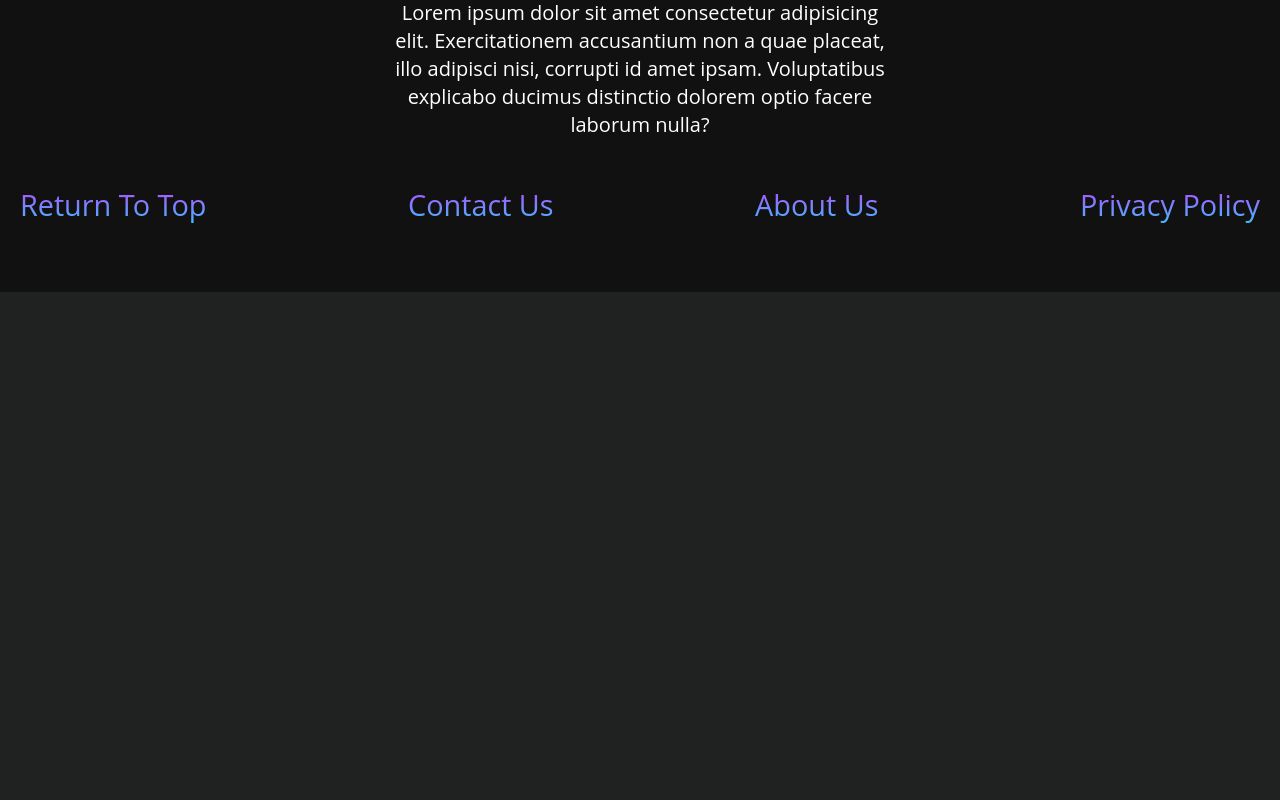
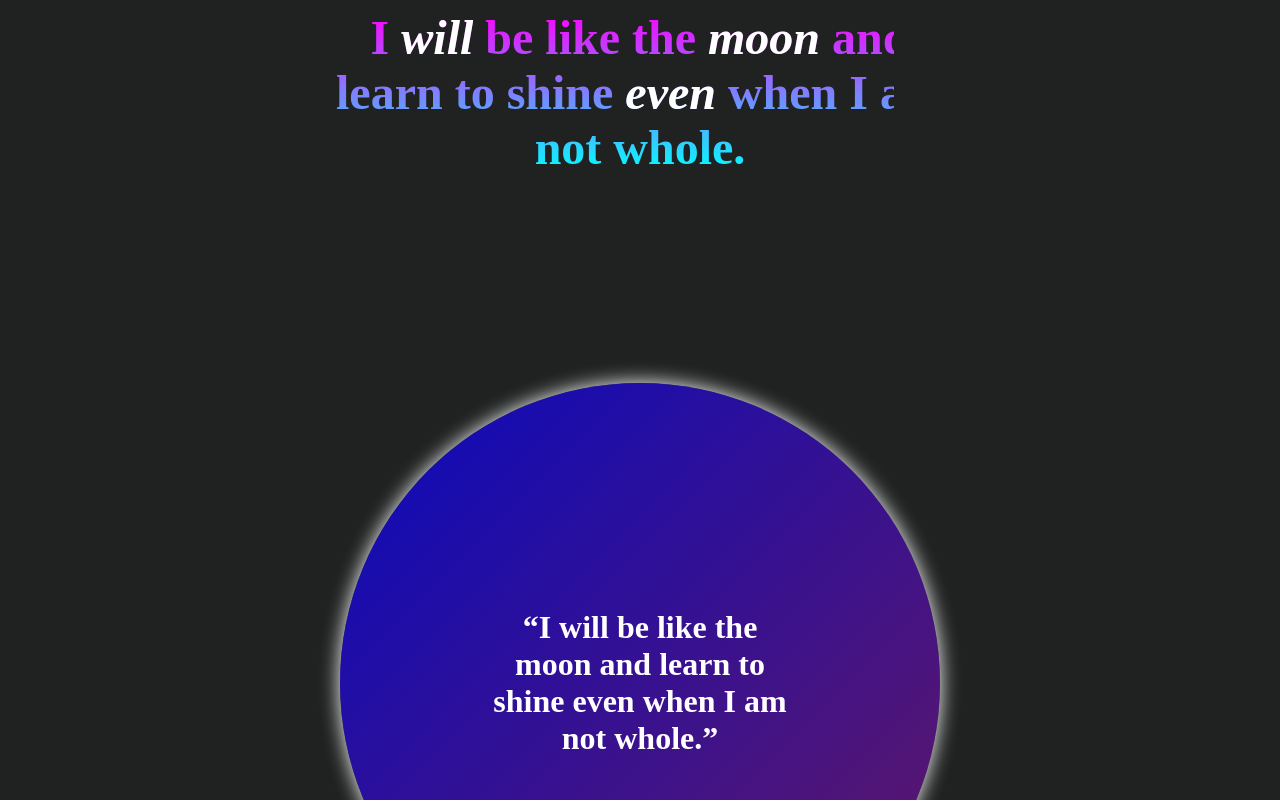
Before and after one commit to Ikrambo92/WordPearl-Frontend, a React (Create React App) app in the folder wordpearl/: page / in a window 1280 px wide. Shown: the part 300-1100 px from the top of the page. Before the commit the page ends 800 px from the top, so only its background shows below. Built offline with nearby package versions, Linux system fonts and the light colour scheme.

Commit message:
home page and sign up page updated

```diff
--- a/wordpearl/src/App.js
+++ b/wordpearl/src/App.js
@@ -8,6 +8,8 @@ import Pearls from './Components/Pearls'
 import Comments from './Components/Comments'
 import Oysters from './Components/Oysters'
 import SuccessfulPearl from './Components/SuccessfulPearl'
+import Signup from './Components/Signup'
+import Home from './Components/Home'
 
 
 function App() {
@@ -24,6 +26,8 @@ function App() {
         <Route path='/Oysters' element={<Oysters />} />
         <Route path='/PearlGenerator' element={<PearlGenerator />} />
         <Route path='/SuccessfulPearl' element={<Pearls />} />
+        <Route path='/Signup' element={<Signup />} />
+        <Route path='/' element={<Home />} />
       </Routes>
       <Footer />
     </div>
--- /dev/null
+++ b/wordpearl/src/Components/Home.css
@@ -0,0 +1,120 @@
+* {
+    margin: 0;
+    padding: 0;
+    box-sizing: border-box;
+}
+
+body {
+    background: rgb(32, 34, 34);
+    color: #fff;
+}
+
+.home-container {
+    height: 50vh;
+}
+
+.home-text {
+    position: absolute;
+    top: 50%;
+    left: 50%;
+    transform: translate(-50%, -50%);
+    text-align: center;
+}
+
+.home-text span {
+    background: linear-gradient(180deg, #fff, #fff);
+    background-clip: text;
+    -webkit-background-clip: text;
+    -webkit-text-fill-color: transparent;
+    font-style: italic;
+    text-decoration: underline;
+}
+
+.home-text h4 {
+    font-size: 3rem;
+    font-weight: 700;
+    margin-bottom: 1rem;
+    position: relative;
+    overflow: hidden;
+    background: linear-gradient(180deg, magenta, cyan);
+    background-clip: text;
+    -webkit-background-clip: text;
+    -webkit-text-fill-color: transparent;
+
+}
+
+.home-text h4::before {
+    content: '';
+    position: absolute;
+    left: 120%;
+    width: 120%;
+    height: 100%;
+    background: rgb(32, 34, 34);
+    animation: animate 10s linear infinite;
+}
+
+@keyframes animate {
+    0% {
+        left: -20%;
+    }
+
+    50% {
+        left: 120%;
+    }
+
+    100% {
+        left: -20%;
+    }
+}
+
+.pearl-container {
+    display: flex;
+    justify-content: center;
+    align-items: center;
+    flex-wrap: wrap;
+}
+
+.pearl-container .pearl-card {
+    margin: 2rem 2rem;
+    height: 600px;
+    width: 600px;
+    box-shadow: 0 0 20px rgba(255, 255, 255, 5);
+    border-radius: 50%;
+    position: relative;
+}
+
+.pearl-container .pearl-card .pearl-text {
+    position: absolute;
+    top: 50%;
+    left: 50%;
+    transform: translate(-50%, -50%);
+    text-align: center;
+    font-size: 2rem;
+}
+
+.pearl-container .pearl-card .pearl-author {
+    position: absolute;
+    bottom: 0;
+    left: 0;
+    width: 100%;
+    height: 100px;
+    background: linear-gradient(180deg, #fff, #fff);
+    background-clip: text;
+    -webkit-background-clip: text;
+    -webkit-text-fill-color: transparent;
+    font-size: 1.5rem;
+    display: flex;
+    justify-content: center;
+    align-items: center;
+}
+
+.pearl-container .pearl-card .buttons {
+    position: absolute;
+    bottom: 0;
+    left: 0;
+    width: 100%;
+    height: 100px;
+    display: flex;
+    justify-content: center;
+    align-items: center;
+}
--- /dev/null
+++ b/wordpearl/src/Components/Home.jsx
@@ -0,0 +1,58 @@
+import React from 'react'
+import './Home.css'
+
+const Home = () => {
+    return (
+        <div>
+            <div className="home-container">
+                <div className="home-text">
+                    <h4>I <span>will</span> be like the <span>moon</span> and learn to shine <span>even</span> when
+                        I am not whole.
+                    </h4>
+                </div>
+            </div>
+            <div className="pearl-container">
+                <div className="pearl-card">
+                    <div className="pearl-text">
+                        <h4>“I will be like the moon and learn to shine even when I am not whole.”</h4>
+                    </div>
+                    <div className="pearl-author">
+                        <h4>— <span>Alex</span></h4>
+                    </div>
+                    <div className="buttons">
+                        <button className="btn">Comment</button>
+                        <button className="btn">Vote</button>
+                    </div>
+                </div>
+
+                <div className="pearl-card">
+                    <div className="pearl-text">
+                        <h4>“I will be like the moon and learn to shine even when I am not whole.”</h4>
+                    </div>
+                    <div className="pearl-author">
+                        <h4>— <span>Alex</span></h4>
+                    </div>
+                    <div className="buttons">
+                        <button className="btn">Comment</button>
+                        <button className="btn">Vote</button>
+                    </div>
+                </div>
+
+                <div className="pearl-card">
+                    <div className="pearl-text">
+                        <h4>“I will be like the moon and learn to shine even when I am not whole.”</h4>
+                    </div>
+                    <div className="pearl-author">
+                        <h4>— <span>Alex</span></h4>
+                    </div>
+                    <div className="buttons">
+                        <button className="btn">Comment</button>
+                        <button className="btn">Vote</button>
+                    </div>
+                </div>
+            </div>
+        </div>
+                )
+}
+
+                export default Home
--- a/wordpearl/src/Components/Login.css
+++ b/wordpearl/src/Components/Login.css
@@ -17,20 +17,20 @@
     rgba(255, 0, 255, 0.3)
   );
   width: 50vw;
-  height: 620px;
+  height: 80vh;
   border-radius: 30px;
 }
 
 .creds h2 {
   font-size: 3rem;
   letter-spacing: 7px;
+  text-decoration: underline;
 }
 
 .creds h3 {
   padding-top: 70px;
   padding-bottom: 10px;
   font-size: 1.6rem;
-  text-decoration: underline;
   font-weight: 500;
   font-style: italic;
 }
@@ -81,3 +81,27 @@
   -webkit-background-clip: text;
   -webkit-text-fill-color: transparent;
 }
+
+.pearl-container {
+  display: flex;
+  justify-content: center;
+  align-items: center;
+  flex-direction: column;
+  padding-top: 50px;
+}
+
+.pearl-container .pearl-card {
+  display: flex;
+  justify-content: center;
+  align-items: center;
+  flex-direction: column;
+  background: linear-gradient(
+    to right bottom,
+    rgba(0, 0, 255, 0.7),
+    rgba(255, 0, 255, 0.3)
+  );
+  width: 80vw;
+  height: 50vh;
+  border-radius: 50px;
+  padding-bottom: 20px;
+}
--- a/wordpearl/src/Components/Login.jsx
+++ b/wordpearl/src/Components/Login.jsx
@@ -12,7 +12,7 @@ const Login = () => {
                 <h3>Password</h3>
                 <input type="text" name="password-input" id="pname" placeholder='Password123' />
                 <a href='#'>Forgot Password?</a>
-                <a href='#'>Dont have an account? Sign up!</a>
+                <Link to='/signup'>Dont have an account? Sign up!</Link>
                 <div className="button">
                     <button>Submit</button>
                 </div>
--- a/wordpearl/src/Components/Navbar.jsx
+++ b/wordpearl/src/Components/Navbar.jsx
@@ -7,13 +7,17 @@ const Navbar = () => {
         <div className="nav-bar">
             <nav>
                 <ul className='nav-list'>
-                    <li>Home</li>
+                    <Link to={'/'}>
+                        <li>Home</li>
+                    </Link>
                     <li>User Profile</li>
-                   <Link to={'/PearlGenerator'}>
-                   <li>Generate Pearls</li>
-                   </Link>
+                    <Link to={'/PearlGenerator'}>
+                        <li>Generate Pearls</li>
+                    </Link>
                     <li>Successful Pearl Animation Page</li>
-                    <li>Login/Sign Up</li>
+                    <Link to={'/Login'}>
+                        <li>Login/Sign Up</li>
+                    </Link>
                     <li>Generate Pearls</li>
                     <li>Chest of Pearls</li>
                 </ul>
--- /dev/null
+++ b/wordpearl/src/Components/Signup.jsx
@@ -0,0 +1,23 @@
+import './Login.css';
+import React from 'react'
+
+const Signup = () => {
+    return (
+        <div className="login-container">
+            <div className='creds'>
+                <h2>Sign Up</h2>
+                <h3>New Username</h3>
+                <input type="text" name="username-input" id="uname" placeholder='Jane123' />
+                <h3>Password</h3>
+                <input type="text" name="password-input" id="pname" placeholder='Password123' /><h3>Confirm Password</h3>
+                <input type="text" name="password-input" id="cname" placeholder='Password123' />
+                <a href='#'>Already have an account? Log in</a>
+                <div className="button">
+                    <button>Signup</button>
+                </div>
+            </div>
+        </div>
+    )
+}
+
+export default Signup
```
